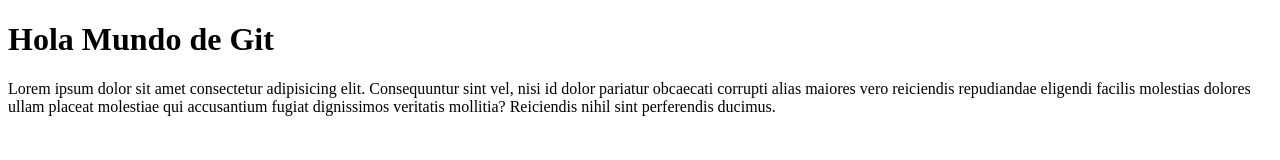
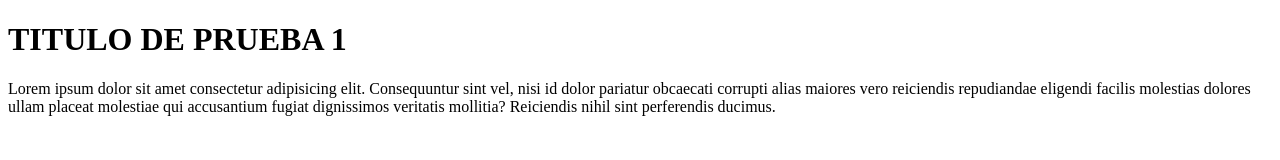
Before and after one commit to misaac1001/pruebaRepositorio, a plain HTML site: page index.html in a window 1280 px wide. Drawn offline with Linux system fonts and the light colour scheme.

Commit message:
modifique titulo

```diff
--- a/index.html
+++ b/index.html
@@ -7,7 +7,7 @@
     <title>Prueba Coder Git</title>
 </head>
 <body>
-    <h1>Hola Mundo de Git </h1>
+    <h1>TITULO DE PRUEBA 1 </h1>
     <p>Lorem ipsum dolor sit amet consectetur adipisicing elit. Consequuntur sint vel, nisi id dolor pariatur obcaecati corrupti alias maiores vero reiciendis repudiandae eligendi facilis molestias dolores ullam placeat molestiae qui accusantium fugiat dignissimos veritatis mollitia? Reiciendis nihil sint perferendis ducimus.</p>
 </body>
 </html>
```
